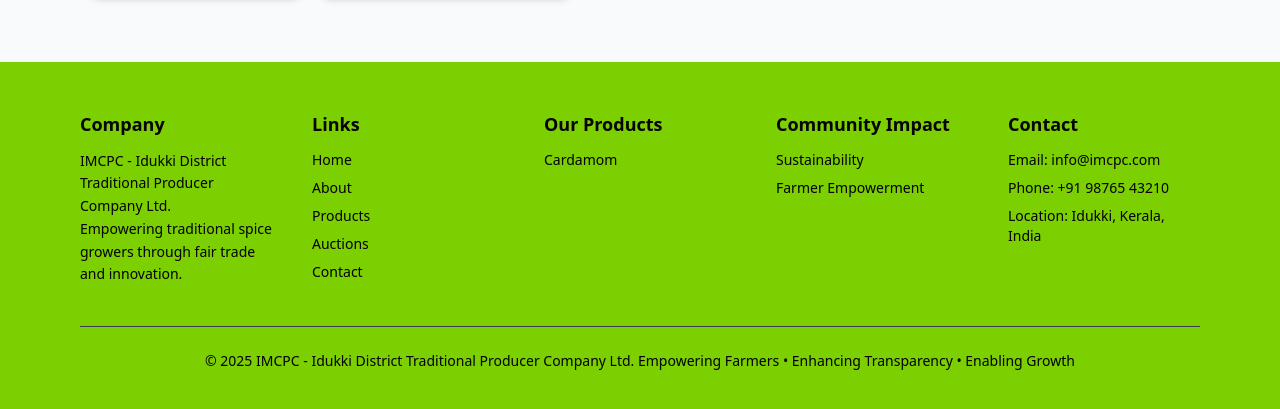
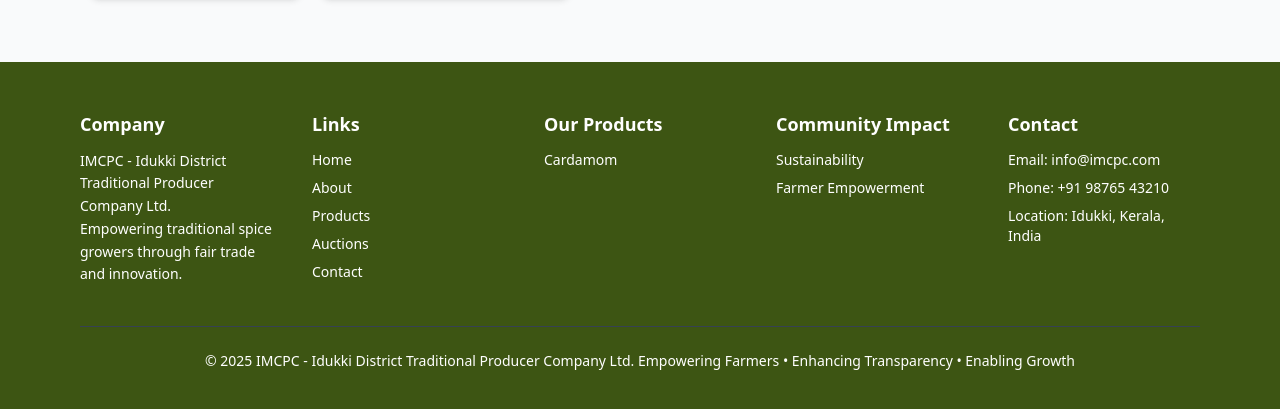
Before and after one commit to saranblue/ITCPC-WEBSITE, a React (Vite) app: page / in a window 1280 px wide. Shown: the part 3257-3666 px from the top of the page. Built offline with nearby package versions, Linux system fonts and the light colour scheme.

Commit message:
initital commit

```diff
--- a/src/components/Footer1.jsx
+++ b/src/components/Footer1.jsx
@@ -5,13 +5,13 @@ import { Link } from "react-scroll";
 export default function Footer(){
   return (
     <div>
-<footer id="contact" className="bg-lime-500 text-black py-12 px-6 sm:px-10 lg:px-20">
+<footer id="contact" className="bg-[#3d5513] text-white py-12 px-6 sm:px-10 lg:px-20">
   <div className="max-w-7xl mx-auto grid grid-cols-1 sm:grid-cols-2 md:grid-cols-3 lg:grid-cols-5 gap-10">
 
     {/* Company */}
     <div>
-      <h3 className="text-black font-semibold text-lg mb-3">Company</h3>
-      <p className="text-black text-sm leading-relaxed">
+      <h3 className="text-white font-semibold text-lg mb-3">Company</h3>
+      <p className="text-white text-sm leading-relaxed">
         IMCPC - Idukki District Traditional Producer Company Ltd.<br />
         Empowering traditional spice growers through fair trade and innovation.
       </p>
@@ -19,7 +19,7 @@ export default function Footer(){
 
     {/* Links */}
     <div>
-      <h3 className="text-black font-semibold text-lg mb-3">Links</h3>
+      <h3 className="text-white font-semibold text-lg mb-3">Links</h3>
       <ul className="space-y-2 text-sm">
         <li><a href="/" className="hover:text-white">Home</a></li>
         <li><a href="#about" className="hover:text-white">About</a></li>
@@ -31,7 +31,7 @@ export default function Footer(){
 
     {/* Our Products */}
     <div>
-      <h3 className="text-black font-semibold text-lg mb-3">Our Products</h3>
+      <h3 className="text-white font-semibold text-lg mb-3">Our Products</h3>
       <ul className="space-y-2 text-sm">
         <li className="hover:text-white">Cardamom</li>
 
@@ -40,7 +40,7 @@ export default function Footer(){
 
     {/* Community Impact */}
     <div>
-      <h3 className="text-black font-semibold text-lg mb-3">Community Impact</h3>
+      <h3 className="text-white font-semibold text-lg mb-3">Community Impact</h3>
       <ul className="space-y-2 text-sm">
         <li className="hover:text-white">Sustainability</li>
         <li  className="hover:text-white">Farmer Empowerment</li>
@@ -49,18 +49,18 @@ export default function Footer(){
 
     {/* Contact */}
     <div>
-      <h2 className="text-black font-semibold text-lg mb-3">Contact</h2>
-      <ul className="space-y-2 text-sm text-black">
-        <li>Email: <a href="mailto:info@imcpc.com" className="text-black hover:text-white">info@imcpc.com</a></li>
-        <li>Phone: <span className="text-black">+91 98765 43210</span></li>
-        <li>Location: <span className="text-black">Idukki, Kerala, India</span></li>
+      <h2 className="text-white font-semibold text-lg mb-3">Contact</h2>
+      <ul className="space-y-2 text-sm text-white">
+        <li>Email: <a href="mailto:info@imcpc.com" className="text-white hover:text-white">info@imcpc.com</a></li>
+        <li>Phone: <span className="text-white">+91 98765 43210</span></li>
+        <li>Location: <span className="text-white">Idukki, Kerala, India</span></li>
       </ul>
     </div>
 
   </div>
 
   {/* Bottom bar */}
-  <div className="border-t border-gray-700 mt-10 pt-6 text-center text-sm text-black">
+  <div className="border-t border-gray-700 mt-10 pt-6 text-center text-sm text-white">
     © 2025 IMCPC - Idukki District Traditional Producer Company Ltd.
     <br className="sm:hidden" />
     <span className="block sm:inline"> Empowering Farmers • Enhancing Transparency • Enabling Growth</span>
--- a/src/components/WhyChooseUs.jsx
+++ /dev/null
@@ -1,112 +0,0 @@
-import React from 'react'
-import { Link } from "react-scroll";
-
-
-export default function WhyChooseUs  ()  {
-  return (
-    <div>
-        <section id="why-choose-us" className="bg-gray-50 py-20 px-6 sm:px-10 lg:px-24">
-  {/* Heading Section */}
-  <div className="max-w-6xl mx-auto text-center mb-16  ">
-    <h3 className="text-green-600 uppercase tracking-wide font-semibold text-sm mb-2 ">
-      Why Choose Us
-    </h3>
-    <h2 className="text-3xl sm:text-4xl font-bold text-gray-800 ">
-      Why Choose <span className="text-green-700">IMTCP</span>
-    </h2>
-  </div>
-
-  <div className='bg-green-800 h-100 w-full sticky top-50 z-index'>
-
-  </div>
-
-  {/* Key Points Section */}
-  <div className="max-w-5xl mx-auto grid grid-cols-1 sm:grid-cols-2 lg:grid-cols-3 gap-6 mb-20 sticky top-60 z-index">
-    <div className="bg-gray-50  p-6  hover:shadow-lg transition-shadow">
-      <p className="text-2xl mb-3">🌿</p>
-      <h4 className="font-semibold text-gray-800 mb-2">Farmer-Centric Model</h4>
-      <p className="text-gray-600 text-sm">
-        Every decision we make prioritizes farmer welfare and empowerment.
-      </p>
-    </div>
-
-    <div className="bg-gray-50  p-6  hover:shadow-lg transition-shadow">
-      <p className="text-2xl mb-3">🔒</p>
-      <h4 className="font-semibold text-gray-800 mb-2">Transparent Systems</h4>
-      <p className="text-gray-600 text-sm">
-        Our digital auction platform ensures fairness with zero manipulation.
-      </p>
-    </div>
-
-    <div className="bg-gray-50  p-6  hover:shadow-lg transition-shadow">
-      <p className="text-2xl mb-3">💼</p>
-      <h4 className="font-semibold text-gray-800 mb-2">Trusted by Traders</h4>
-      <p className="text-gray-600 text-sm">
-        Recognized by the Spices Board and trusted by leading buyers.
-      </p>
-    </div>
-
-    <div className="bg-gray-50  p-6  hover:shadow-lg transition-shadow">
-      <p className="text-2xl mb-3">🌍</p>
-      <h4 className="font-semibold text-gray-800 mb-2">Sustainable Vision</h4>
-      <p className="text-gray-600 text-sm">
-        We promote green growth and long-term prosperity for all.
-      </p>
-    </div>
-
-    <div className="bg-gray-50  p-6  hover:shadow-lg transition-shadow sm:col-span-2 lg:col-span-1">
-      <p className="text-2xl mb-3">🤝</p>
-      <h4 className="font-semibold text-gray-800 mb-2">Community Driven</h4>
-      <p className="text-gray-600 text-sm">
-        Built by farmers, for the farmers — a cooperative of trust.
-      </p>
-    </div>
-  </div>
-
-<div className='bg-green-100 h-110 w-full sticky top-50 '>
-
-</div>
-  {/* Objectives Section */}
-  <div className="max-w-6xl mx-auto text-center mb-10 sticky ">
-    <h3 className="text-green-600 uppercase tracking-wide font-semibold text-sm mb-2 ">
-      Our Objectives
-    </h3>
-    <h2 className="text-3xl sm:text-4xl font-bold text-gray-800">
-      Our Core Objectives
-    </h2>
-  </div>
-
-  {/* Objectives Cards */}
-  <div className="max-w-6xl mx-auto grid grid-cols-1 sm:grid-cols-2 lg:grid-cols-3 gap-8 sticky top-20">
-    {/* Card 1 */}
-    <div className="bg-gray-50 mb-3  p-8  border-l-4 border-lime-300  hover:shadow-lg transition-shadow hover:bg-green-300">
-      <h4 className="text-xl font-semibold text-green-700 mb-3">Digital Transparency</h4>
-      <p className="text-gray-600 text-sm leading-relaxed">
-        We streamline spice auctions through secure, technology-driven systems
-        that bring efficiency and eliminate manual errors.
-      </p>
-    </div>
-
-    {/* Card 2 */}
-    <div className="bg-gray-50 mb-3 p-8 border-l-4 border-lime-300 hover:shadow-lg transition-shadow hover:bg-green-300">
-      <h4 className="text-xl font-semibold text-green-700 mb-3">Farmer Empowerment</h4>
-      <p className="text-gray-600 text-sm leading-relaxed">
-        We ensure fair pricing and equal opportunities for all cardamom producers
-        through a farmer-first approach.
-      </p>
-    </div>
-
-    {/* Card 3 */}
-    <div className="bg-gray-50 mb-3  p-8 border-l-4 border-lime-300 hover:shadow-lg transition-shadow hover:bg-green-300">
-      <h4 className="text-xl font-semibold text-green-700 mb-3">Sustainable Growth</h4>
-      <p className="text-gray-600 text-sm leading-relaxed">
-        We promote eco-friendly cultivation and responsible trade practices
-        to safeguard the future of cardamom farming.
-      </p>
-    </div>
-  </div>
-</section>
-
-    </div>
-  )
-}
--- a/src/pages/Home.jsx
+++ b/src/pages/Home.jsx
@@ -5,7 +5,6 @@ import Footer from '../components/Footer1.jsx'
 import WhoWeAre from "../components/WhoWeAre";
 import FeatureProduct from "../components/FeatureProduct.jsx"
 import OurProcess from '../components/OurProcess.jsx';
-import WhyChooseUs from '../components/WhyChooseUs.jsx';
 import SpiceAppOverview from '../components/SpiceAppOverview.jsx';
 
 
@@ -18,7 +17,6 @@ export default function Home (){
     <FeatureProduct/>
     <OurProcess/>
     <SpiceAppOverview/>
-    {/* <WhyChooseUs/> */}
     <Footer/>
     </div>
   )
```
